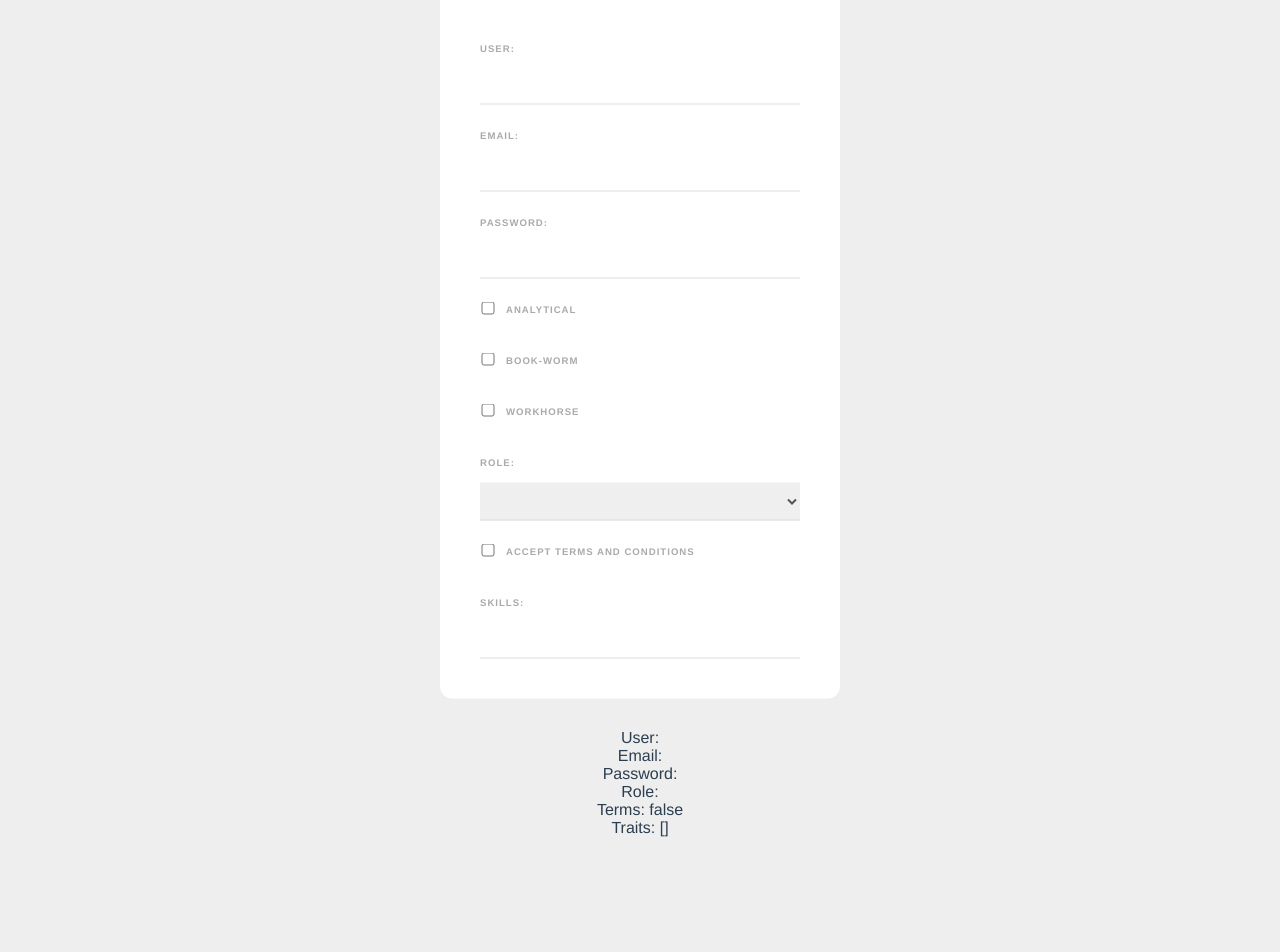
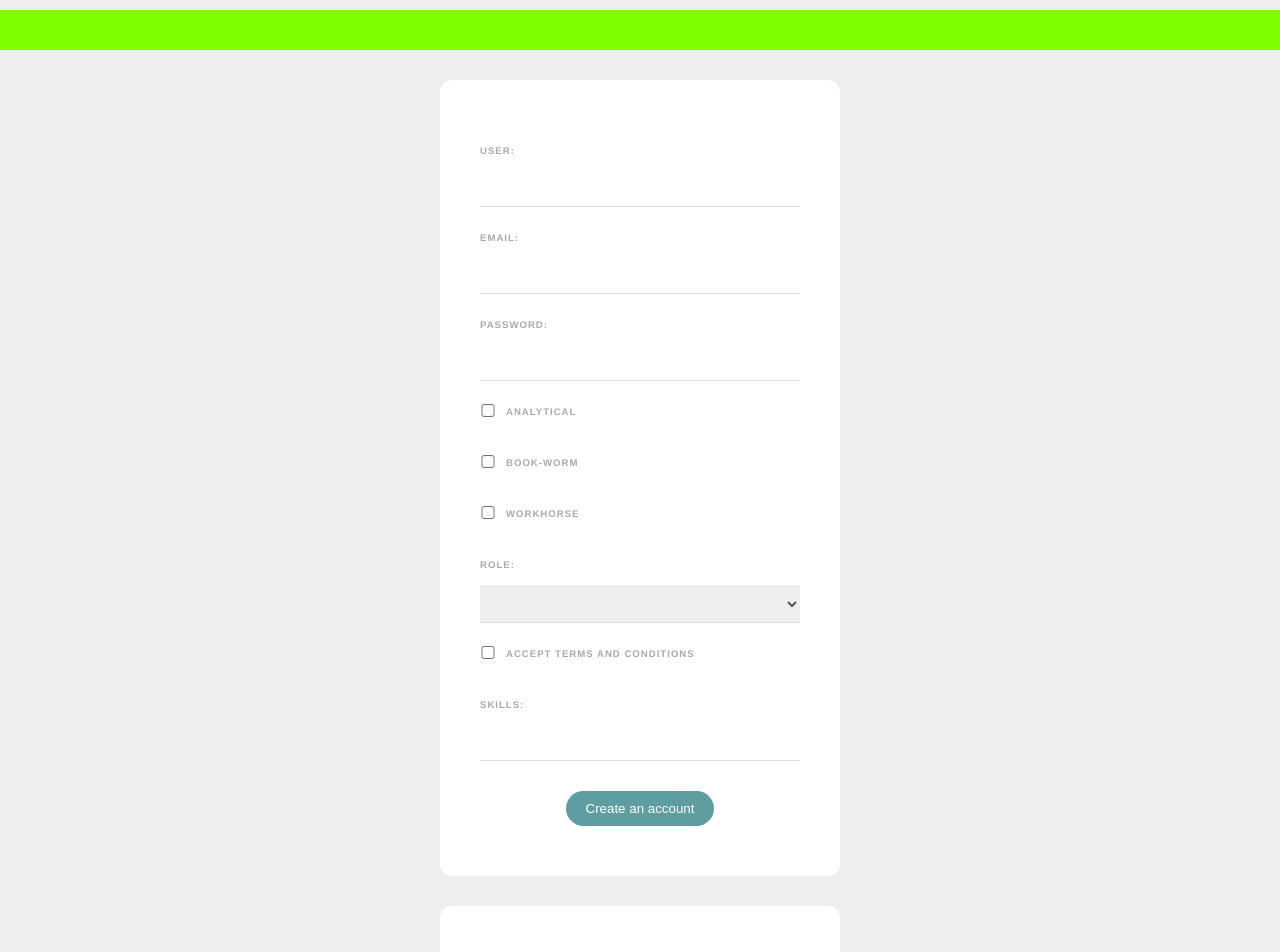
Before and after one commit to ChadH28/web-form, a Vue app: page / in a window 1280 px wide. Shown: the top 952 px of the page. Before the commit the page ends 800 px from the top, so only its background shows below. Built offline with nearby package versions, Linux system fonts and the light colour scheme.

Commit message:
Worked on the onSubmit handler and error handling

```diff
--- a/src/App.vue
+++ b/src/App.vue
@@ -26,10 +26,6 @@ body{
   margin:0;
   padding:0;
   background: #eee;
-  position: fixed;
-  top: 50%;
-  left: 50%;
-  transform: translate(-50%, -50%);
 }
 
 </style>
--- a/src/components/SignupForm.vue
+++ b/src/components/SignupForm.vue
@@ -1,7 +1,8 @@
 <template>
-<!-- wrap everything in a div container -->
+  <!-- wrap everything in a div container -->
   <div>
-    <form>
+    <p id="alert"></p>
+    <form @submit.prevent="handleSubmit">
       <!-- input fields -->
       <label>User:</label>
       <input type="text" v-model="name" required />
@@ -11,6 +12,9 @@
 
       <label>Password:</label>
       <input type="password" v-model="password" required />
+      <div v-if="passwordError" id="error">
+        {{passwordError}}
+      </div>
       <!-- multiple checkbox -->
       <div>
         <input v-model="traits" type="checkbox" value="Analytical" />
@@ -40,8 +44,19 @@
 
       <label>Skills:</label>
       <input type="text" v-model="tempSkill" @keyup="addSkill" />
+      <!-- looping through skills list  -->
+      <!-- :key must be unique -->
+      <div v-for="skill in skills" :key="skill" class="badge">
+        <span @click="deleteSkill(skill)">{{skill}}</span>
+      </div>
+
+      <div class="submit">
+        <button>Create an account </button>
+      </div>
     </form>
 
+    <div class="output">
+      <h1>Output</h1>
     <p>
       User: {{ name }} <br />
       Email: {{ email }} <br />
@@ -50,7 +65,7 @@
       Terms: {{ terms }} <br />
       Traits: {{ traits }} <br />
     </p>
-
+    </div>
   </div>
 </template>
 
@@ -66,21 +81,44 @@ export default {
       traits: [],
       tempSkill: "",
       skills: [],
+      passwordError: ''
     };
   },
   methods: {
     addSkill(e) {
-      if (e.key === "," && this.tempSkill) {
-        this.skills.push(this.tempSkill);
+      if (e.key === "Enter" && this.tempSkill ) {
+        // statement checks whether if theres duplicates or not
+        if(!this.skills.includes(this.tempSkill)) {
+          this.skills.push(this.tempSkill);
+        }
         this.tempSkill = "";
       }
     },
+    deleteSkill(skill) {
+        this.skills = this.skills.filter((i) => {
+          return skill !== i
+        })
+    },
+  handleSubmit() {
+    document.getElementById('alert').innerHTML = 'form submitted'
+    // password validation
+    this.passwordError = this.password.length > 5 ? '' : 'Must be atleast 5 characters long'
+
+    if(!this.passwordError) {
+      console.log('email', this.email)
+      console.log('password', this.password)
+      console.log('role', this.role)
+      console.log('skills', this.skills)
+      console.log('terms accepted', this.terms)
+    }
+  }
   },
 };
 </script>
 
 <style>
-form {
+form,
+.output {
   max-width: 450px;
   width: 400px;
   margin: 30px auto;
@@ -89,6 +127,10 @@ form {
   text-align: left;
   padding: 40px;
   border-radius: 12px;
+}
+
+.output p{
+  padding-bottom:20px;
 }
 
 label {
@@ -120,4 +162,59 @@ input[type="checkbox"] {
   position: relative;
   top: 2px;
 }
+
+.badge {
+  padding: 10px;
+  margin: 10px 5px;
+  background: cadetblue;
+  border: none;
+  border-radius: 25px ;
+  cursor: pointer;
+  font-weight: bold;
+  box-sizing: border-box;
+  font-size: 12px;
+  display: inline-block;
+}
+
+.badge:hover{
+  opacity: 0.8
+}
+
+button{
+  background: cadetblue;
+  border: none;
+  padding: 10px 20px;
+  margin-top: 20px;
+  color: white;
+  border-radius: 25px;
+  cursor: pointer;
+}
+button:hover{
+  opacity: 0.8;
+}
+
+.submit{
+  text-align: center;
+  margin: 10px auto;
+}
+
+#alert{
+  background: chartreuse;
+  padding: 20px 10px;
+  margin: 10px auto;
+  text-transform: uppercase;
+  letter-spacing: 1px;
+  font-weight: bold;
+  font-size: 20px;
+  color:white;
+}
+
+#error{
+    background: rgba(255, 99, 71, 0.6);
+    color: white;
+    padding: 10px 5px;
+    font-weight: bold;
+    text-align: center;
+}
+
 </style>
```
